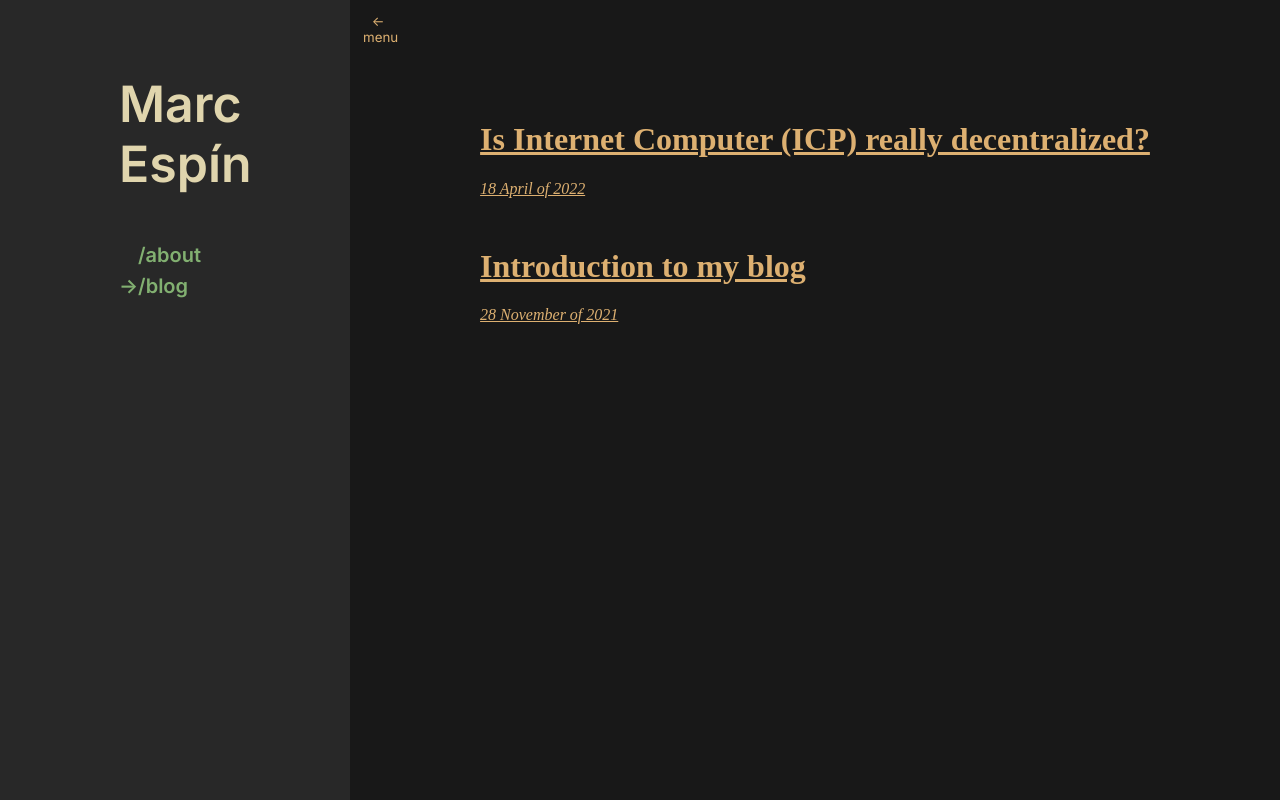
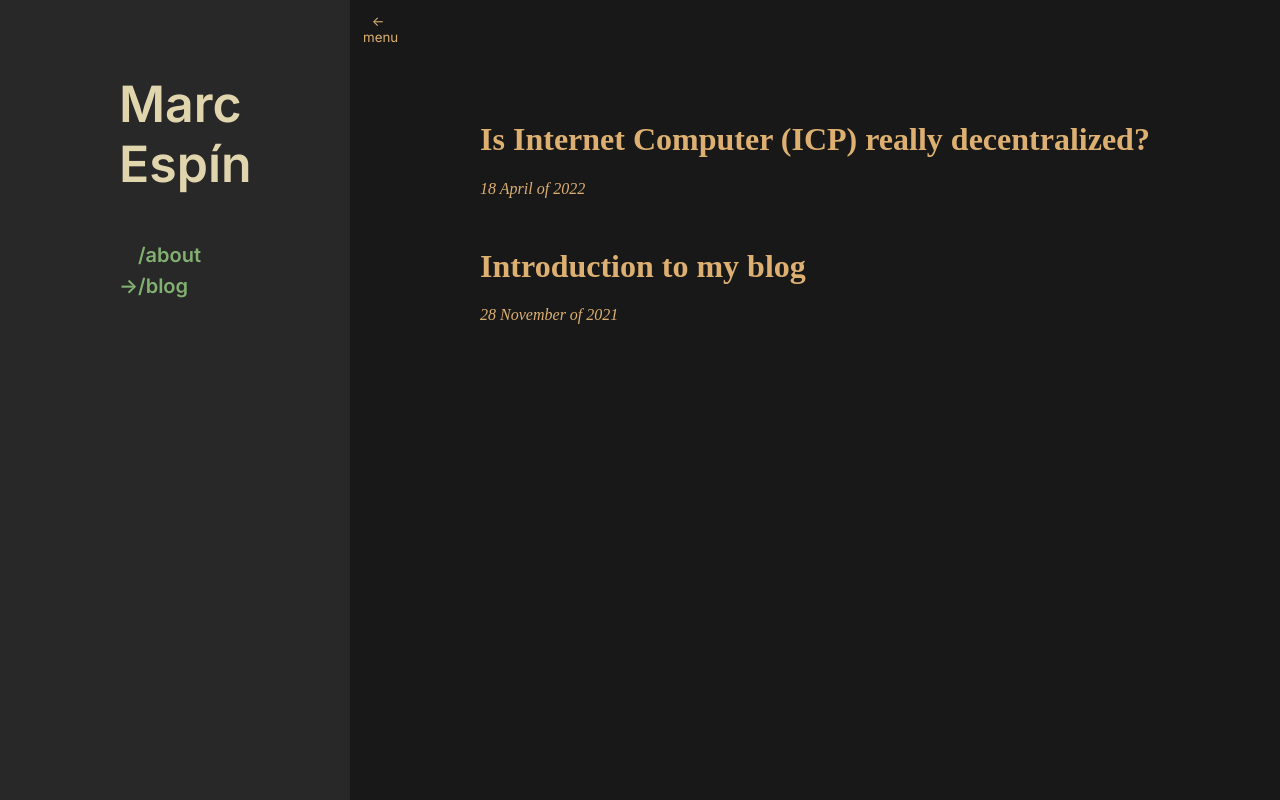
Before and after one commit to marc2332/portfolio, a Next.js app: page /blog in a window 1280 px wide. Built offline with nearby package versions, Linux system fonts and the light colour scheme; a web font is replaced by a local one.

Commit message:
fix: Fixed hover effect

```diff
--- a/components/styles.module.css
+++ b/components/styles.module.css
@@ -102,6 +102,7 @@ div.postCard {
 
 div.postCard a {
   color: unset;
+  text-decoration: unset
 }
 
 div.postCard:hover > * {
```
